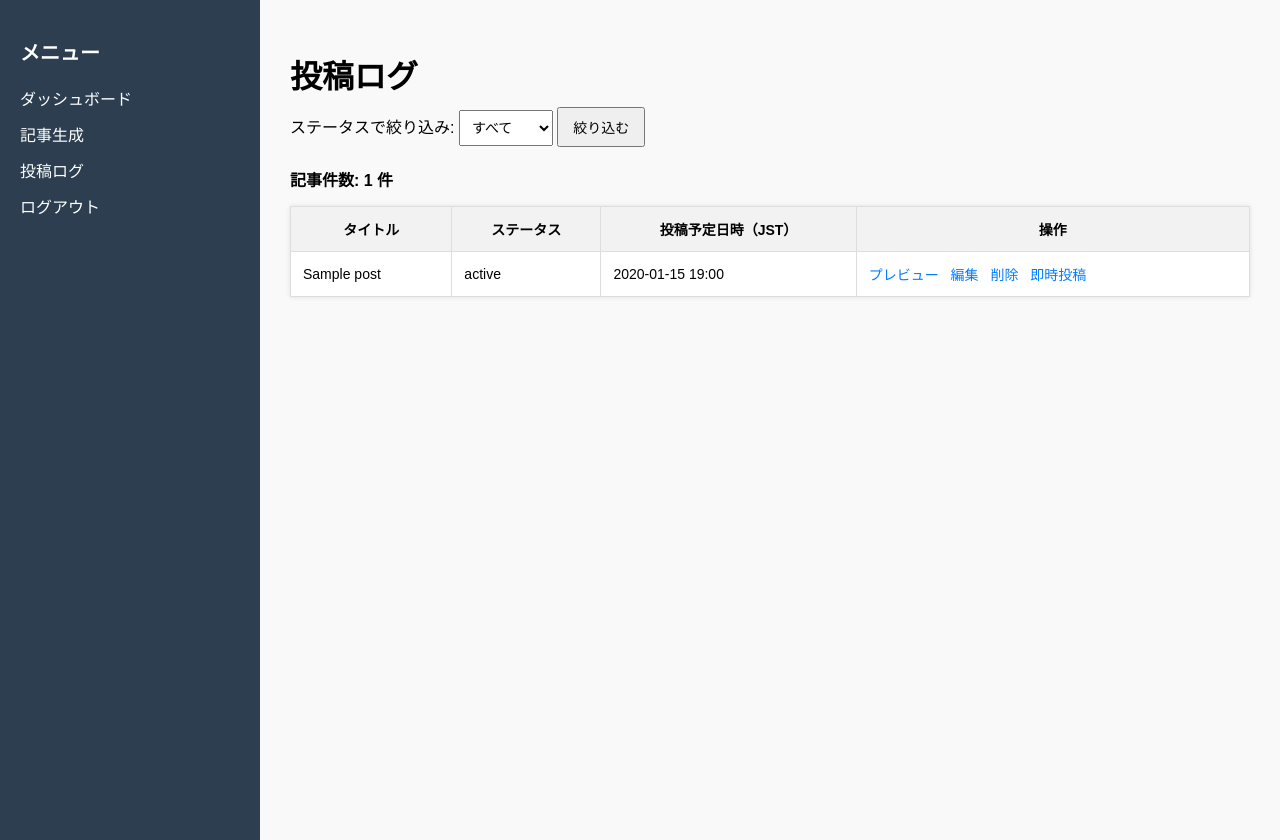
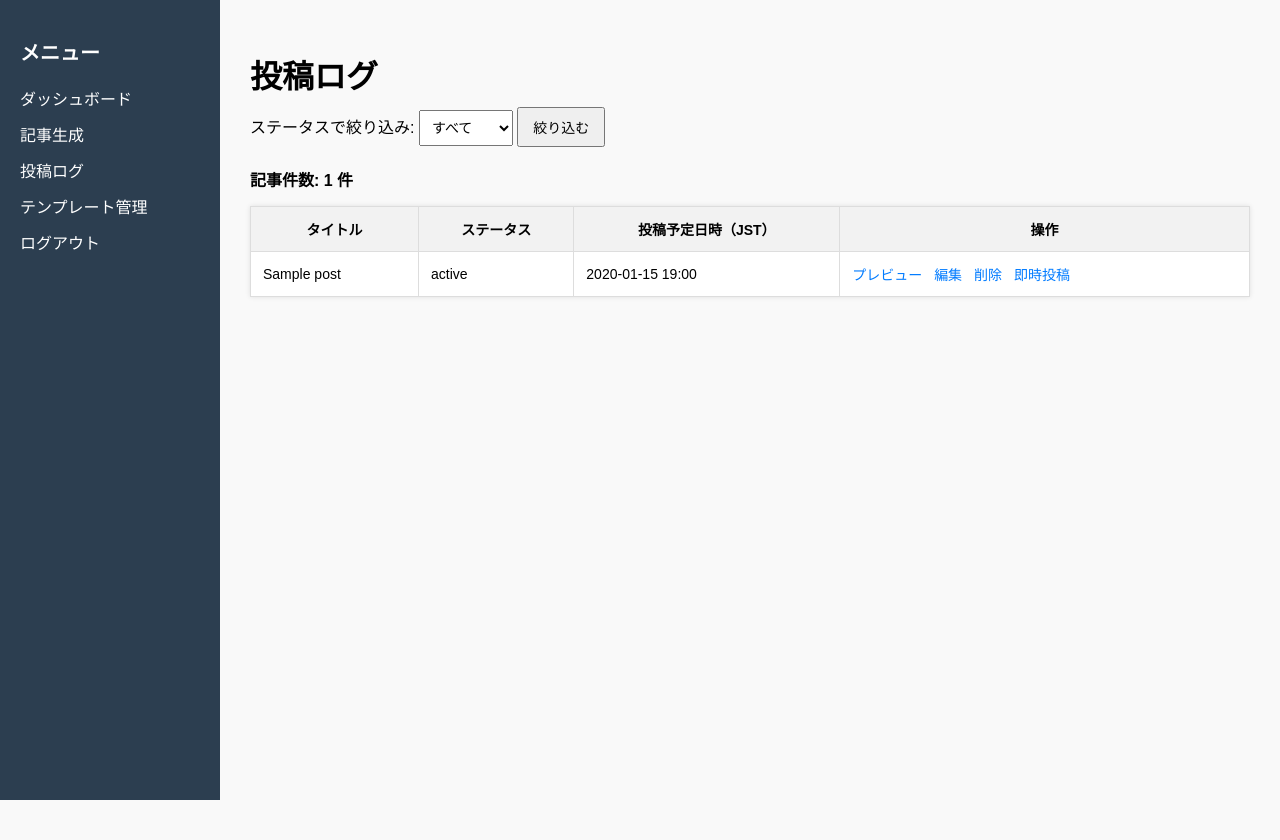
Before and after one commit to ryu-matsu2002/ver8-ai-posting-tool, a Flask app: page /admin/log/1 in a window 1280 px wide. After the commit the page ends 800 px from the top, so only its background shows below. Run offline with Flask 3, Linux system fonts and the light colour scheme; a user stored in the database is signed in; tables that the repository leaves empty hold one stand-in row (values such as "Sample post").

Commit message:
最新修正を反映：即時投稿停止機能左メニューなど追加

```diff
--- a/app/templates/admin_log.html
+++ b/app/templates/admin_log.html
@@ -17,6 +17,7 @@
             color: white;
             height: 100vh;
             padding: 20px;
+            box-sizing: border-box;
         }
         .sidebar h2 {
             font-size: 20px;
@@ -35,6 +36,7 @@
         .main-content {
             flex-grow: 1;
             padding: 30px;
+            box-sizing: border-box;
         }
 
         h1 {
@@ -93,8 +95,9 @@
     <div class="sidebar">
         <h2>メニュー</h2>
         <a href="{{ url_for('routes.dashboard') }}">ダッシュボード</a>
-        <a href="{{ url_for('auto_post.auto_post') }}">記事生成</a>
+        <a href="{{ url_for('routes.auto_post') }}">記事生成</a>
         <a href="{{ url_for('routes.admin_log', site_id=site_id) }}">投稿ログ</a>
+        <a href="{{ url_for('routes.prompt_templates') }}">テンプレート管理</a>
         <a href="{{ url_for('auth.logout') }}">ログアウト</a>
     </div>
 
```
